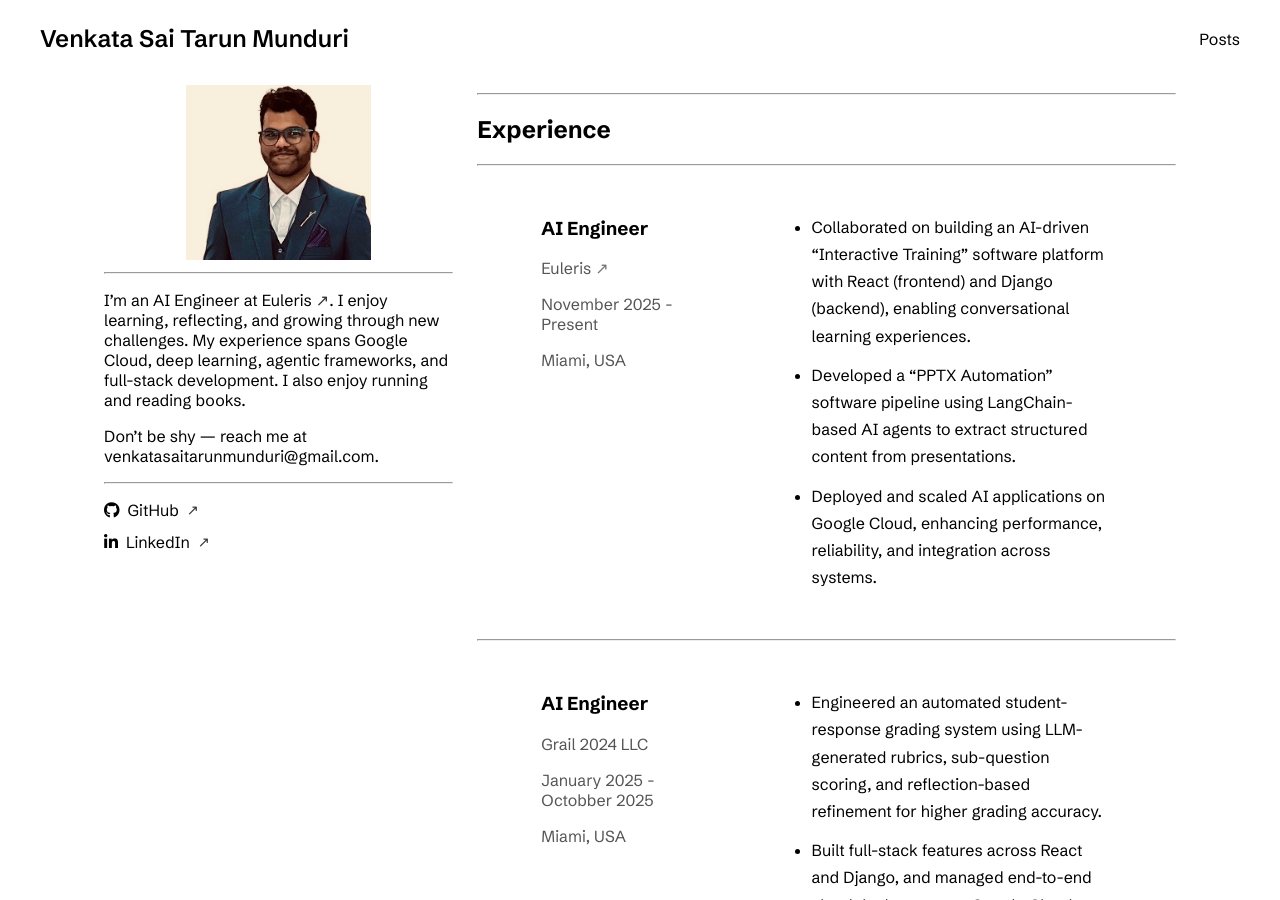
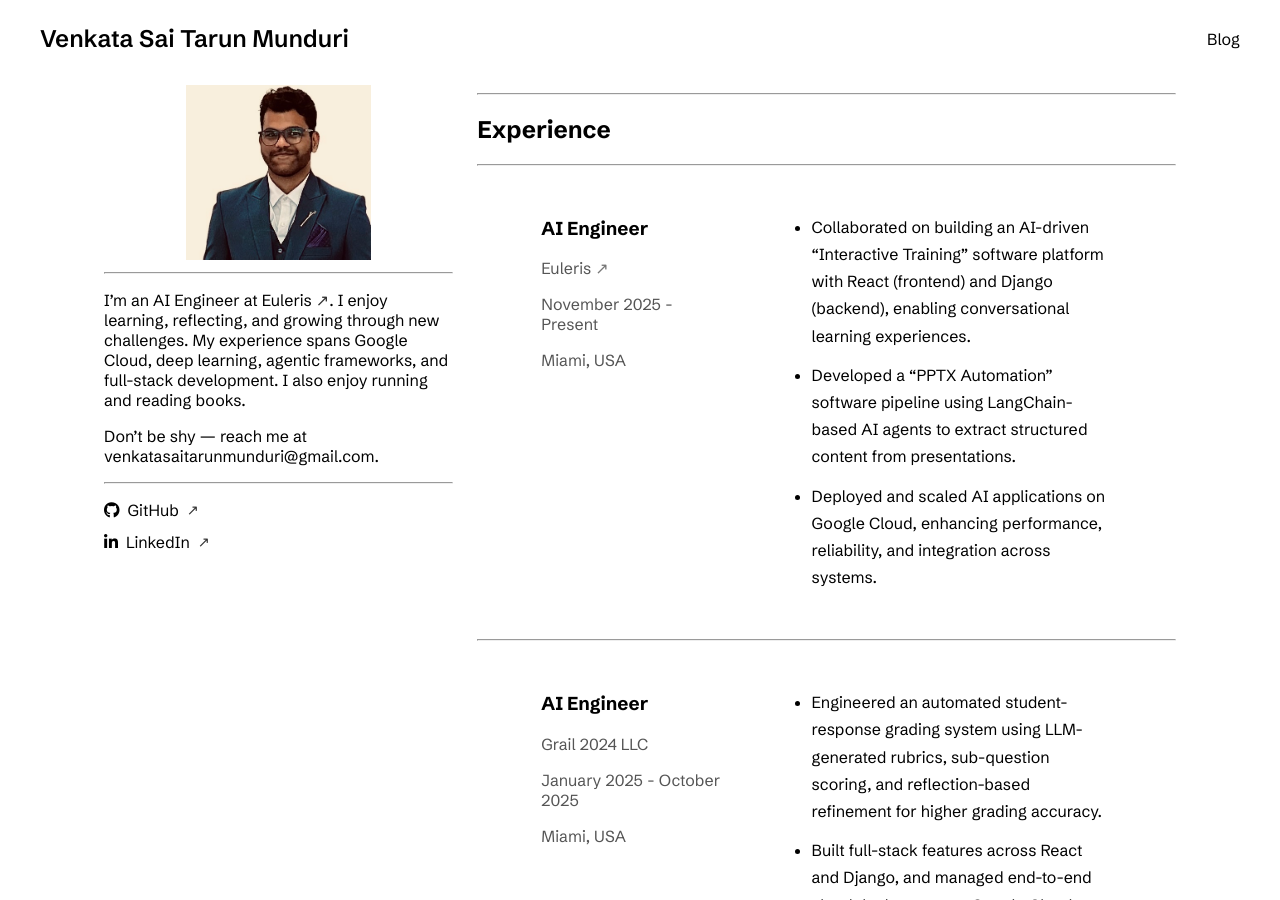
Before and after one commit to vmunduri/venkata.github.io, a Jekyll site: the page built from index.html, in a window 1280 px wide and 900 px high. Built offline with Jekyll 4.4.1, drawn with Linux system fonts in a browser that asks for light colours.

Commit message:
correct the typo, rename posts to Blog

```diff
--- a/_data/navigation.yml
+++ b/_data/navigation.yml
@@ -1,2 +1,2 @@
-- name: Posts
-  link: /posts/
+- name: Blog
+  link: /blogs/
--- a/blog.html
+++ b/blog.html
@@ -1,7 +1,7 @@
 ---
 layout: default
-title: Posts
-permalink: /posts/
+title: Blog
+permalink: /blogs/
 ---
 
 
--- a/index.html
+++ b/index.html
@@ -7,7 +7,7 @@
 
 <div class="layout">
   <div class="profile">
-    <img src="/assets/img/profile-pic.jpeg" alt="Profile Pic" class="image" sizes="(max-width:600px) 10px">
+    <img src="/assets/img/profile-pic.jpeg" alt="Portrait of Venkata Sai Tarun Munduri" class="image" sizes="(max-width:600px) 10px">
      <hr/>
     <div>
     <p>
@@ -66,7 +66,7 @@
           <div class="section-left">
             <h3 class="role" >AI Engineer </h3>
             <a class="company">Grail 2024 LLC</a>
-            <p class="duration">January 2025 - Octobber 2025</p>
+            <p class="duration">January 2025 - October 2025</p>
             <p class="location">Miami, USA</p>
           </div>
           <div class="section-right">
```
